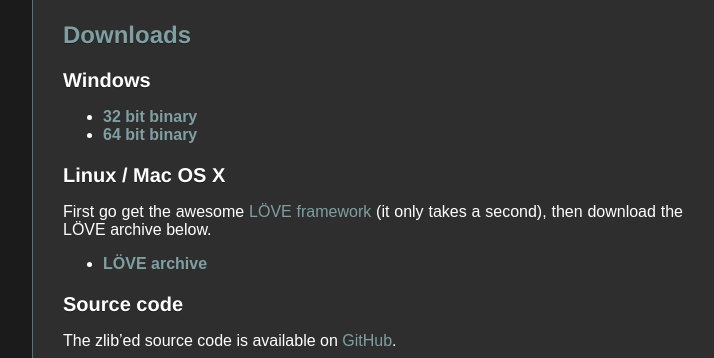
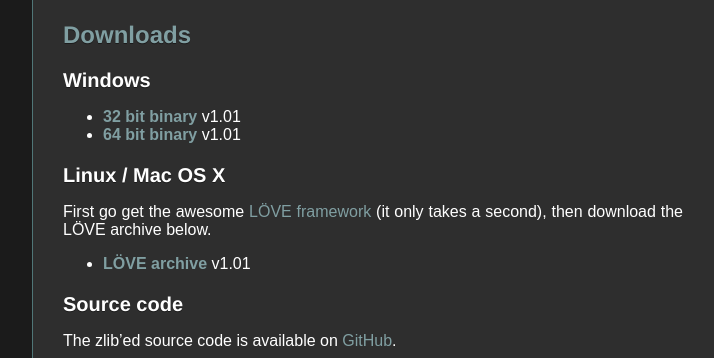
Before and after one commit to TangramGames/tangramgames.github.io, a Jekyll site: the page built from games/mrrescue/index.md, in a window 1280 px wide and 900 px high, scrolled down 1458 px. Shown: the part 152-510 px from the top of the window, without its empty margins (168-882 px from the left). Built offline with Jekyll 4.4.1, drawn with Linux system fonts in a browser that asks for light colours; some web fonts are replaced.

Commit message:
Updated downloads to version 1.01

```diff
--- a/games/mrrescue/index.md
+++ b/games/mrrescue/index.md
@@ -34,15 +34,15 @@
 
 ### Windows
 
-* [**32 bit binary**](https://bitbucket.org/SimonLarsen/tangram-files/downloads/mrrescue-1.0-win-x86.zip)
-* [**64 bit binary**](https://bitbucket.org/SimonLarsen/tangram-files/downloads/mrrescue-1.0-win-x64.zip)
+* [**32 bit binary**](https://bitbucket.org/SimonLarsen/tangram-files/downloads/mrrescue-1.0-win-x86.zip) v1.01
+* [**64 bit binary**](https://bitbucket.org/SimonLarsen/tangram-files/downloads/mrrescue-1.0-win-x64.zip) v1.01
 
 ### Linux / Mac OS X
 
 First go get the awesome [LÖVE framework](http://love2d.org/) (it only takes a second), then download
 the LÖVE archive below.
 
-* [**LÖVE archive**](https://bitbucket.org/SimonLarsen/tangram-files/downloads/mrrescue-1.0.love)
+* [**LÖVE archive**](https://bitbucket.org/SimonLarsen/tangram-files/downloads/mrrescue-1.0.love) v1.01
 
 ### Source code ###
 
```
